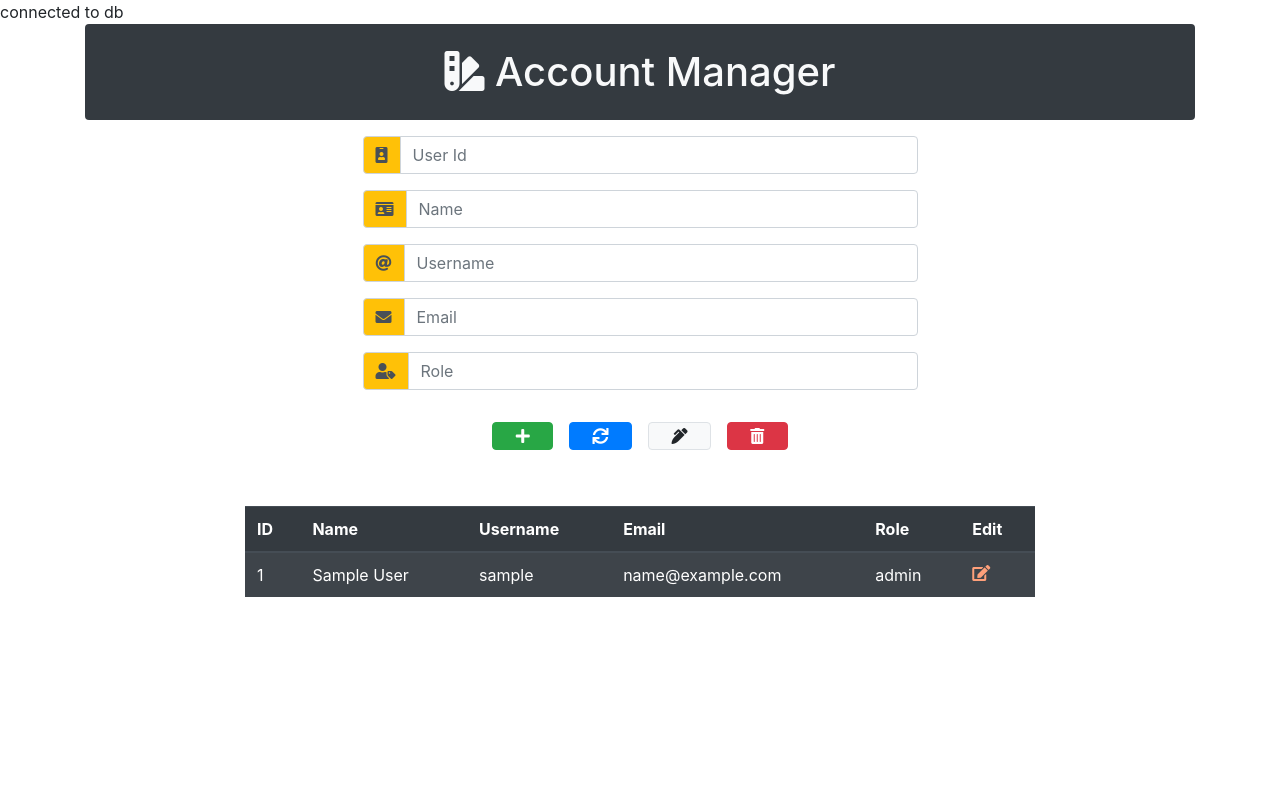
After one commit to giovanni-agra/McMart2.0, a PHP site: page /manage/accountManage.php in a window 1280 px wide. The commit adds this page. Run offline with PHP 8.4, Linux system fonts and the light colour scheme; tables that the repository leaves empty hold one stand-in row (values such as "Sample post"); some libraries are stand-ins or nearby versions.

Commit message:
fixed everything 2

```diff
--- a/ItemsCrud/php/component.php
+++ b/ItemsCrud/php/itemcomponent.php
@@ -18,7 +18,8 @@ function inputElement($icon, $placeholder, $name, $value)
 function buttonElement($btnid, $styleclass, $text, $name, $attr)
 {
     $btn = "
-        <button name='$name' '$attr' class='$styleclass' id='$btnid'>$text</button>
+        <button name='$name' '$attr' class='$styleclass' id='$btnid'> $text</button>
     ";
     echo $btn;
+
 }
--- a/pages/accountmanage/operation.php
+++ b/ItemsCrud/php/itemoperation.php
@@ -1,13 +1,13 @@
 <?php
 
 
+require_once("itemcomponent.php");
 require("../includes/db.inc.php");
-require_once("../pages/accountmanage/component.php");
-
 
 
 // create button click
 if (isset($_POST['create'])) {
+//    echo "<script>console.log('point')</script>";
     createData();
 }
 
@@ -37,7 +37,7 @@ function createData()
     $datenow = time();
     $status =  textboxValue("item_status");
 
-    if ($itemname && $itemdescription && $itemprice && $itemamount) {
+    if ($itemname && $itemdescription && $itemprice && $itemamount && $itemSku && $pictureURL && $status) {
 
         $sql = "INSERT INTO products (Name, ProductDesc, Price, StockAmount,Status,PictureURI,SKU)
                         VALUES ('$itemname','$itemdescription','$itemprice','$itemamount','$status','$pictureURL','$itemSku' )";
--- a/includes/db.inc.php
+++ b/includes/db.inc.php
@@ -12,11 +12,11 @@ try {
     mysqli_set_charset($conn, 'utf8');
     if (mysqli_connect_errno())
     {
-//        echo "Failed To Connect".mysqli_connect_error();
+        echo "Failed To Connect".mysqli_connect_error();
         exit();
 
     }else{
-//        echo "connected to db";
+        echo "connected to db";
 
     }
 }
--- /dev/null
+++ b/manage/accountManage.php
@@ -0,0 +1,123 @@
+<?php
+
+require("component.php");
+require("operation.php");
+
+?>
+
+<!doctype html>
+<html lang="en">
+<head>
+    <meta charset="UTF-8">
+    <meta name="viewport"
+          content="width=device-width, user-scalable=no, initial-scale=1.0, maximum-scale=1.0, minimum-scale=1.0">
+    <meta http-equiv="X-UA-Compatible" content="ie=edge">
+    <title>Books</title>
+
+    <link rel="stylesheet" href="https://use.fontawesome.com/releases/v5.8.2/css/all.css"
+          integrity="sha384-oS3vJWv+0UjzBfQzYUhtDYW+Pj2yciDJxpsK1OYPAYjqT085Qq/1cq5FLXAZQ7Ay" crossorigin="anonymous">
+    <link rel="stylesheet" href="https://stackpath.bootstrapcdn.com/bootstrap/4.3.1/css/bootstrap.min.css"
+          integrity="sha384-ggOyR0iXCbMQv3Xipma34MD+dH/1fQ784/j6cY/iJTQUOhcWr7x9JvoRxT2MZw1T" crossorigin="anonymous">
+
+    <!-- Custom stylesheet -->
+    <link rel="stylesheet" href="style.css">
+
+</head>
+<body>
+
+<main>
+    <div class="container text-center">
+        <h1 class="py-4 bg-dark text-light rounded"><i class="fas fa-swatchbook"></i> Account Manager</h1>
+
+        <div class="d-flex justify-content-center">
+            <form action="" method="post" class="w-50">
+                <div class="pt-2" >
+                    <?php inputElement("<i class='fas fa-id-badge ''></i>", "User Id", "userId", ""); ?>
+                </div>
+                <div class="pt-2">
+                    <?php inputElement("<i class='fas fa-id-card''></i>", "Name", "name", ""); ?>
+                </div>
+                <div class="pt-2">
+                    <?php inputElement("<i class='fas fa-at''></i>", "Username", "username", ""); ?>
+                </div>
+                <div class="pt-2">
+                    <?php inputElement("<i class='fas fa-envelope''></i>", "Email", "email", ""); ?>
+                </div>
+                <div class="pt-2">
+                    <?php inputElement("<i class='fas fa-user-tag''></i>", "Role", "role", ""); ?>
+                </div>
+
+
+                <div class="d-flex justify-content-center">
+                    <?php buttonElement("btn-create", "btn btn-success", "<i class='fas fa-plus'></i>", "create", "data-toggle='tooltip' data-placement='bottom' title='Create'"); ?>
+                    <?php buttonElement("btn-read", "btn btn-primary", "<i class='fas fa-sync'></i>", "read", "data-toggle='tooltip' data-placement='bottom' title='Read'"); ?>
+                    <?php buttonElement("btn-update", "btn btn-light border", "<i class='fas fa-pen-alt'></i>", "update", "data-toggle='tooltip' data-placement='bottom' title='Update'"); ?>
+                    <?php buttonElement("btn-delete", "btn btn-danger", "<i class='fas fa-trash-alt'></i>", "delete", "data-toggle='tooltip' data-placement='bottom' title='Delete'"); ?>
+                    <?php deleteBtn(); ?>
+                </div>
+            </form>
+        </div>
+
+        <!-- Bootstrap table  -->
+        <div class="d-flex table-data justify-content-center ">
+            <table class="table table-striped table-dark">
+                <thead class="thead-dark">
+                <tr>
+                    <th>ID</th>
+                    <th>Name</th>
+                    <th>Username</th>
+                    <th>Email</th>
+                    <th>Role</th>
+                    <th>Edit</th>
+                </tr>
+                </thead>
+                <tbody id="tbody">
+                <?php
+
+
+                //                if (isset($_POST['read'])) {
+                $result = getData();
+
+                if ($result) {
+
+                    while ($row = mysqli_fetch_assoc($result)) { ?>
+
+                        <tr>
+                            <td data-id="<?php echo $row['UserID']; ?>"><?php echo $row['UserID']; ?></td>
+                            <td data-id="<?php echo $row['UserID']; ?>"><?php echo $row['Name']; ?></td>
+                            <td data-id="<?php echo $row['UserID']; ?>"><?php echo $row['UserName']; ?></td>
+                            <td data-id="<?php echo $row['UserID']; ?>"><?php echo $row['Email']; ?></td>
+                            <td data-id="<?php echo $row['UserID']; ?>"><?php echo $row['Role']; ?></td>
+                            <td><i class="fas fa-edit btnedit" data-id="<?php echo $row['UserID']; ?>"></i></td>
+                        </tr>
+
+                        <?php
+                    }
+
+//                    }
+                }
+
+
+                ?>
+                </tbody>
+            </table>
+        </div>
+
+
+    </div>
+</main>
+
+
+<!--<script src="https://code.jquery.com/jquery-3.3.1.slim.min.js"-->
+<!--        integrity="sha384-q8i/X+965DzO0rT7abK41JStQIAqVgRVzpbzo5smXKp4YfRvH+8abtTE1Pi6jizo"-->
+<!--        crossorigin="anonymous"></script>-->
+<!--<script src="https://cdnjs.cloudflare.com/ajax/libs/popper.js/1.14.7/umd/popper.min.js"-->
+<!--        integrity="sha384-UO2eT0CpHqdSJQ6hJty5KVphtPhzWj9WO1clHTMGa3JDZwrnQq4sF86dIHNDz0W1"-->
+<!--        crossorigin="anonymous"></script>-->
+<script src="https://stackpath.bootstrapcdn.com/bootstrap/4.3.1/js/bootstrap.min.js"
+        integrity="sha384-JjSmVgyd0p3pXB1rRibZUAYoIIy6OrQ6VrjIEaFf/nJGzIxFDsf4x0xIM+B07jRM"
+        crossorigin="anonymous"></script>
+
+<script src="main.js"></script>
+</body>
+</html>
--- /dev/null
+++ b/manage/main.js
@@ -0,0 +1,37 @@
+const userid = $("input[name*='userId']");
+//id.attr("readonly","readonly");
+
+
+$(".btnedit").click(e => {
+    let textvalues = displayData(e);
+
+    ;
+    let name = $("input[name*='name']");
+    let username = $("input[name*='username']");
+    let email = $("input[name*='email']");
+    let role = $("input[name*='role']");
+
+
+    userid.val(textvalues[0]);
+    name.val(textvalues[1]);
+    username.val(textvalues[2]);
+    email.val(textvalues[3]);
+    role.val(textvalues[4]);
+
+
+});
+
+
+function displayData(e) {
+    let id = 0;
+    const td = $("#tbody tr td");
+    let textvalues = [];
+
+    for (const value of td) {
+        if (value.dataset.id == e.target.dataset.id) {
+            textvalues[id++] = value.textContent;
+        }
+    }
+    return textvalues;
+
+}
--- a/ItemsCrud/php/operation.php
+++ b/manage/operation.php
@@ -1,7 +1,7 @@
 <?php
 
 
-require_once("../ItemsCrud/php/component.php");
+require_once("component.php");
 require("../includes/db.inc.php");
 
 
@@ -24,34 +24,34 @@ if (isset($_POST['deleteall'])) {
 
 }
 
-function createData()
-{
-
-//    $itemid = textboxValue("item_id");
-    $itemname = textboxValue("item_name");
-    $itemdescription = textboxValue("item_description");
-    $itemprice = textboxValue("item_price");
-    $itemamount = textboxValue("item_amount");
-    $itemSku = textboxValue('item_sku');
-    $pictureURL = textboxValue("pictureUrl");
-    $datenow = time();
-    $status =  textboxValue("item_status");
-
-    if ($itemname && $itemdescription && $itemprice && $itemamount) {
-
-        $sql = "INSERT INTO products (Name, ProductDesc, Price, StockAmount,Status,PictureURI,SKU)
-                        VALUES ('$itemname','$itemdescription','$itemprice','$itemamount','$status','$pictureURL','$itemSku' )";
-
-        if (mysqli_query($GLOBALS['conn'], $sql)) {
-            TextNode("success", "Record Successfully Inserted...!");
-        } else {
-            echo "Error From Create Data";
-        }
-
-    } else {
-        TextNode("error", "Provide Data in the Textbox");
-    }
-}
+//function createData()
+//{
+//
+////    $itemid = textboxValue("item_id");
+//    $itemname = textboxValue("item_name");
+//    $itemdescription = textboxValue("item_description");
+//    $itemprice = textboxValue("item_price");
+//    $itemamount = textboxValue("item_amount");
+//    $itemSku = textboxValue('item_sku');
+//    $pictureURL = textboxValue("pictureUrl");
+//    $datenow = time();
+//    $status =  textboxValue("item_status");
+//
+//    if ($itemname && $itemdescription && $itemprice && $itemamount) {
+//
+//        $sql = "INSERT INTO products (Name, ProductDesc, Price, StockAmount,Status,PictureURI,SKU)
+//                        VALUES ('$itemname','$itemdescription','$itemprice','$itemamount','$status','$pictureURL','$itemSku' )";
+//
+//        if (mysqli_query($GLOBALS['conn'], $sql)) {
+//            TextNode("success", "Record Successfully Inserted...!");
+//        } else {
+//            echo "Error From Create Data";
+//        }
+//
+//    } else {
+//        TextNode("error", "Provide Data in the Textbox");
+//    }
+//}
 
 function textboxValue($value)
 {
@@ -77,7 +77,7 @@ function TextNode($classname, $msg)
 function getData()
 {
 
-    $sql = "SELECT * FROM products";
+    $sql = "SELECT * FROM users";
 
     $result = mysqli_query($GLOBALS['conn'], $sql);
 
@@ -89,19 +89,16 @@ function getData()
 // update dat
 function UpdateData()
 {
-    $itemid = textboxValue("item_id");
-    $itemname = textboxValue("item_name");
-    $itemdescription = textboxValue("item_description");
-    $itemprice = textboxValue("item_price");
-    $itemamount = textboxValue("item_amount");
-    $itemSku = textboxValue('item_sku');
-    $pictureURL = textboxValue("pictureUrl");
-    $datenow = time();
-    $status =  textboxValue("item_status");
+    $userId = textboxValue("userId");
+    $Name = textboxValue("name");
+    $username = textboxValue("username");
+    $email = textboxValue("email");
+    $role = textboxValue("role");
 
-    if ($itemname && $itemdescription && $itemprice && $itemamount && $pictureURL && $itemSku) {
+
+    if ($userId && $Name && $username && $email && $role) {
         $sql = "
-                    UPDATE products SET Name='$itemname', ProductDesc = '$itemdescription',Price= '$itemprice',SKU='$itemSku',StockAMount='$itemamount',PictureURI = '$pictureURL' WHERE ProductId='$itemid';
+                    UPDATE users SET Name='$Name', UserName = '$username',Email= '$email',Role='$role' WHERE UserID='$userId';
         ";
 
         if (mysqli_query($GLOBALS['conn'], $sql)) {
@@ -120,9 +117,9 @@ function UpdateData()
 
 function deleteRecord()
 {
-    $itemid = (int)textboxValue("item_id");
+    $userid = (int)textboxValue("userId");
 
-    $sql = "DELETE FROM products WHERE ProductId=$itemid";
+    $sql = "DELETE FROM user WHERE UserID= $userid";
 
     if (mysqli_query($GLOBALS['conn'], $sql)) {
         TextNode("success", "Record Deleted Successfully...!");
@@ -169,7 +166,7 @@ function setID()
     $id = 0;
     if ($getid) {
         while ($row = mysqli_fetch_assoc($getid)) {
-            $id = $row['id'];
+            $id = $row['UserID'];
         }
     }
     return ($id + 1);
--- /dev/null
+++ b/manage/style.css
@@ -0,0 +1,34 @@
+
+.d-flex button {
+    margin: 1.5em 0.5em;
+    padding: 0.3em 1.4em;
+}
+
+.d-flex table {
+    margin: 1em 10em;
+}
+
+table .btnedit {
+    color: lightsalmon;
+    cursor: pointer;
+
+}
+.table-data{
+    over-flow: break-word;
+}
+
+.success {
+    background-color: lightgreen;
+    padding: 1em;
+}
+
+.error {
+    background-color: tomato;
+    padding: 1em;
+}
+td {
+    max-width: 250px;
+    overflow: hidden;
+    text-overflow: ellipsis;
+    white-space: nowrap;
+}
--- a/pages/index.php
+++ b/pages/index.php
@@ -90,11 +90,11 @@
         if($_SESSION['Role'] == 'Worker') : ?>
 
 
-                <a href="Manage.php"><button type="button" class="btn btn-primary btn-sm" onclick="" id="">Worker's Option</button></a>
+                <a href="../manage/Manage.php"><button type="button" class="btn btn-primary btn-sm" onclick="" id="">Worker's Option</button></a>
 
         <?php elseif ($_SESSION['Role'] == 'Admin') : ?>
 
-                <a href="Manage.php"><button type="button" class="btn btn-primary btn-sm" onclick="" id="">Admin's Option</button></a>
+                <a href="../manage/Manage.php"><button type="button" class="btn btn-primary btn-sm" onclick="" id="">Admin's Option</button></a>
 
 
         <?php endif;?>
```
Also changed, not shown: ItemsCrud/ItemsCrud.php (+23 -18 lines), ItemsCrud/php/itemmain.js (renamed from ItemsCrud/php/main.js, +8 -8 lines), manage/Manage.php (renamed from pages/Manage.php, +13 -22 lines), pages/accountmanage/accountManage.php (deleted, +0 -140 lines), pages/accountmanage/main.js (deleted, +0 -40 lines), manage/component.php (renamed from pages/accountmanage/component.php).
